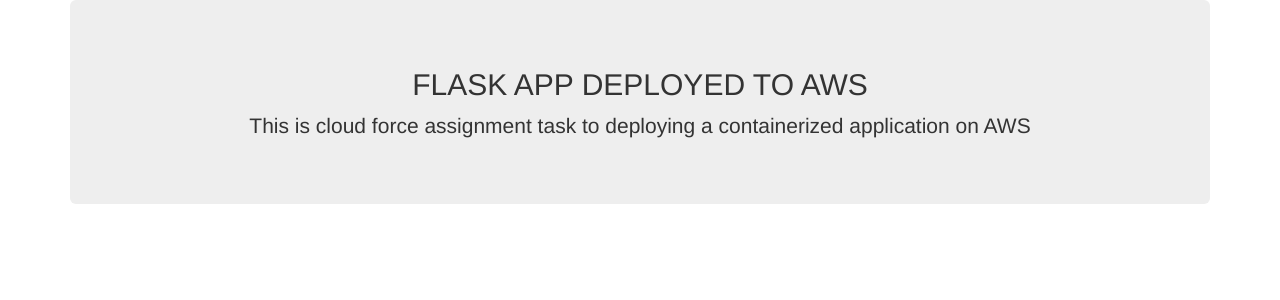
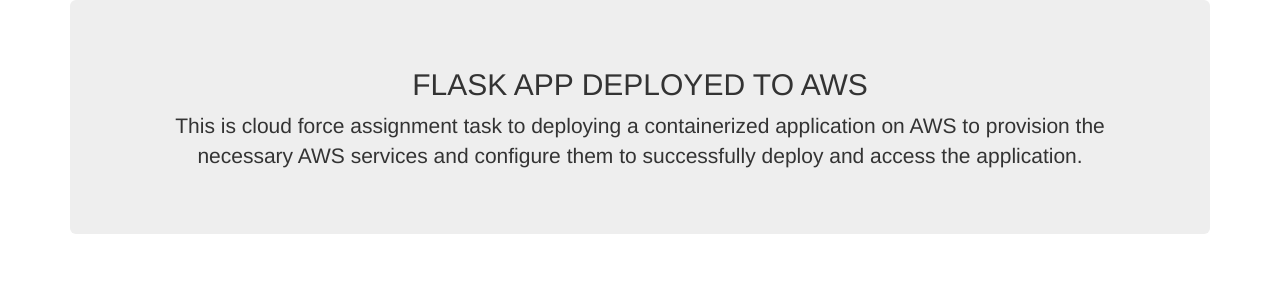
Before and after one commit to elsie-dev/CLOUD-FORCE, a Flask app: page / in a window 1280 px wide. Shown: the top 300 px of the page. Run offline with Flask 3, Linux system fonts and the light colour scheme; some libraries are stand-ins or nearby versions.

Commit message:
containerizing the app

```diff
--- a/templates/index.html
+++ b/templates/index.html
@@ -11,4 +11,11 @@
     <div class="container">
     <div class="jumbotron text-center">
         <h2>FLASK APP DEPLOYED TO AWS </h4>
-    <p>This is cloud force assignment task to deploying a containerized application on AWS </p>
+    <p>This is cloud force assignment task to deploying a containerized application on AWS
+        to provision the necessary AWS services and configure them to successfully deploy and access the application.
+    </p>
+    </div>
+    </div>
+    </div>
+</body>
+</html>
```
Also changed, not shown: 1 other file.
